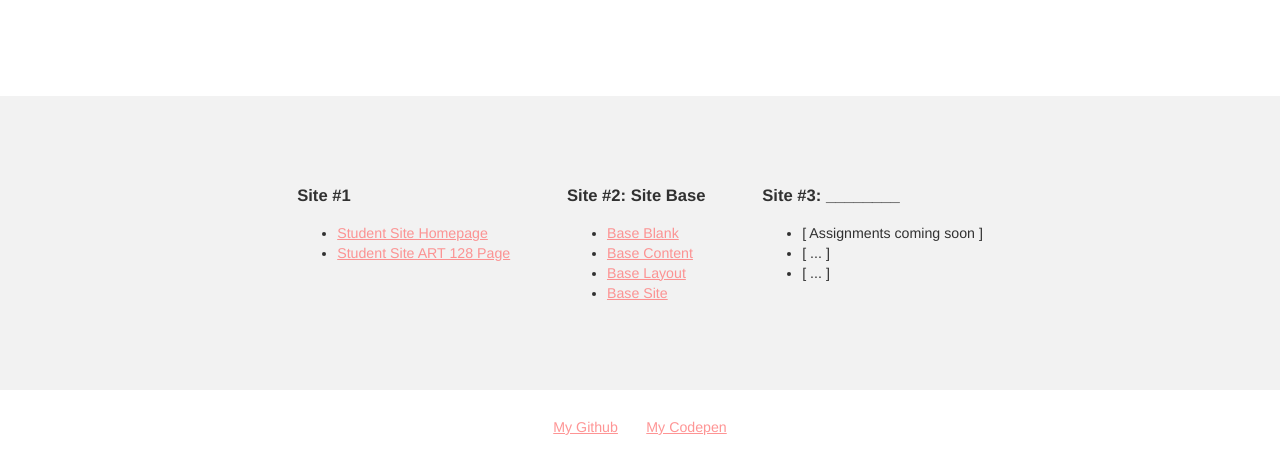
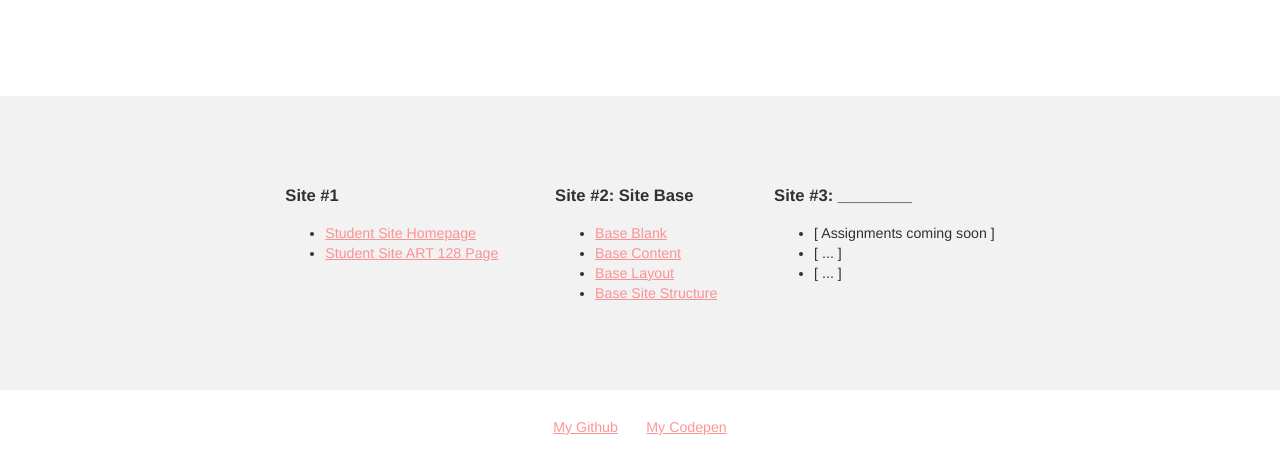
Before and after one commit to leighnalariosa/studentsite, a plain HTML site: page art128/index.html in a window 1280 px wide. Shown: the part 284-758 px from the top of the page. Drawn offline with Linux system fonts and the light colour scheme.

Commit message:
base site step 4

```diff
--- a/art128/index.html
+++ b/art128/index.html
@@ -45,7 +45,7 @@
                     <li><a href="base-blank/index.html">Base Blank</a></li>
                     <li><a href="base-content/index.html">Base Content</a></li>
                     <li><a href="base-layout/index.html">Base Layout</a></li>
-                    <li><a href="base-site/index.html">Base Site</a></li>
+                    <li><a href="base-site/index.html">Base Site Structure</a></li>
                 </ul>
             </div>
 
```
